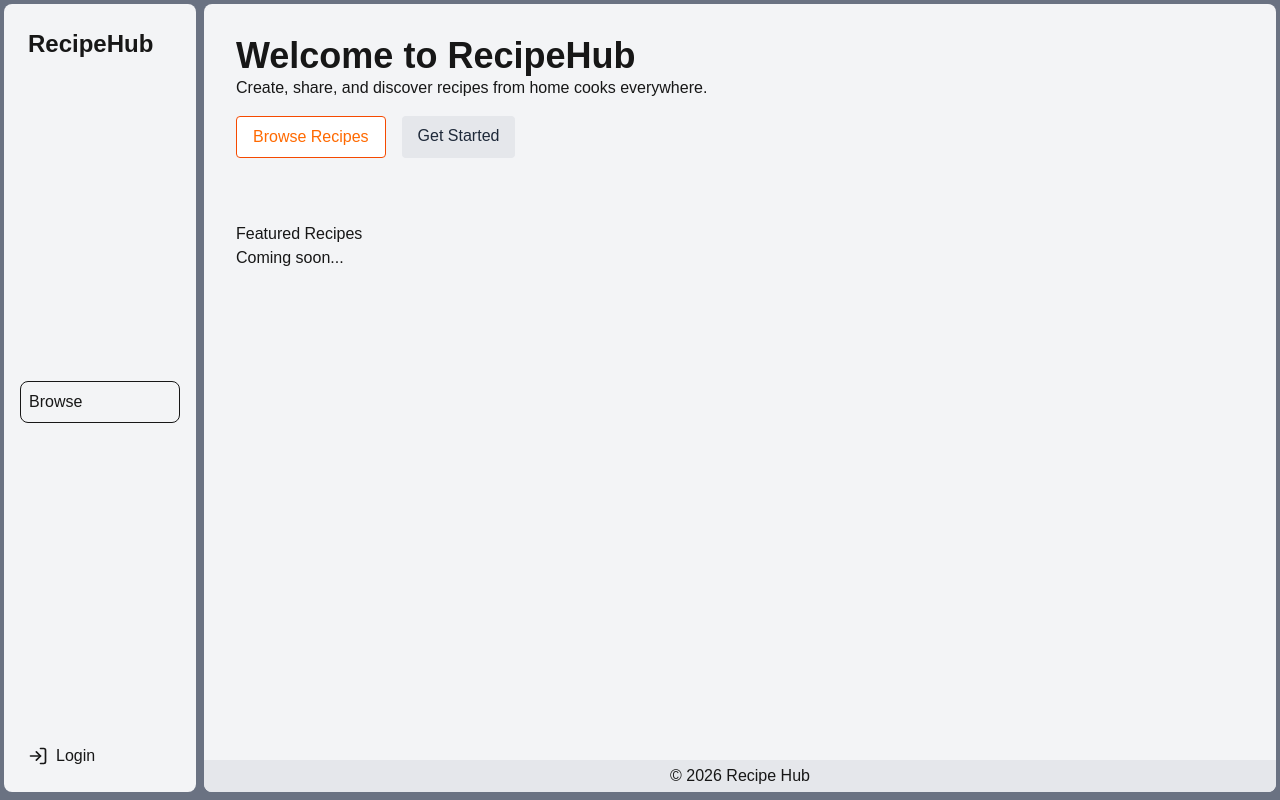
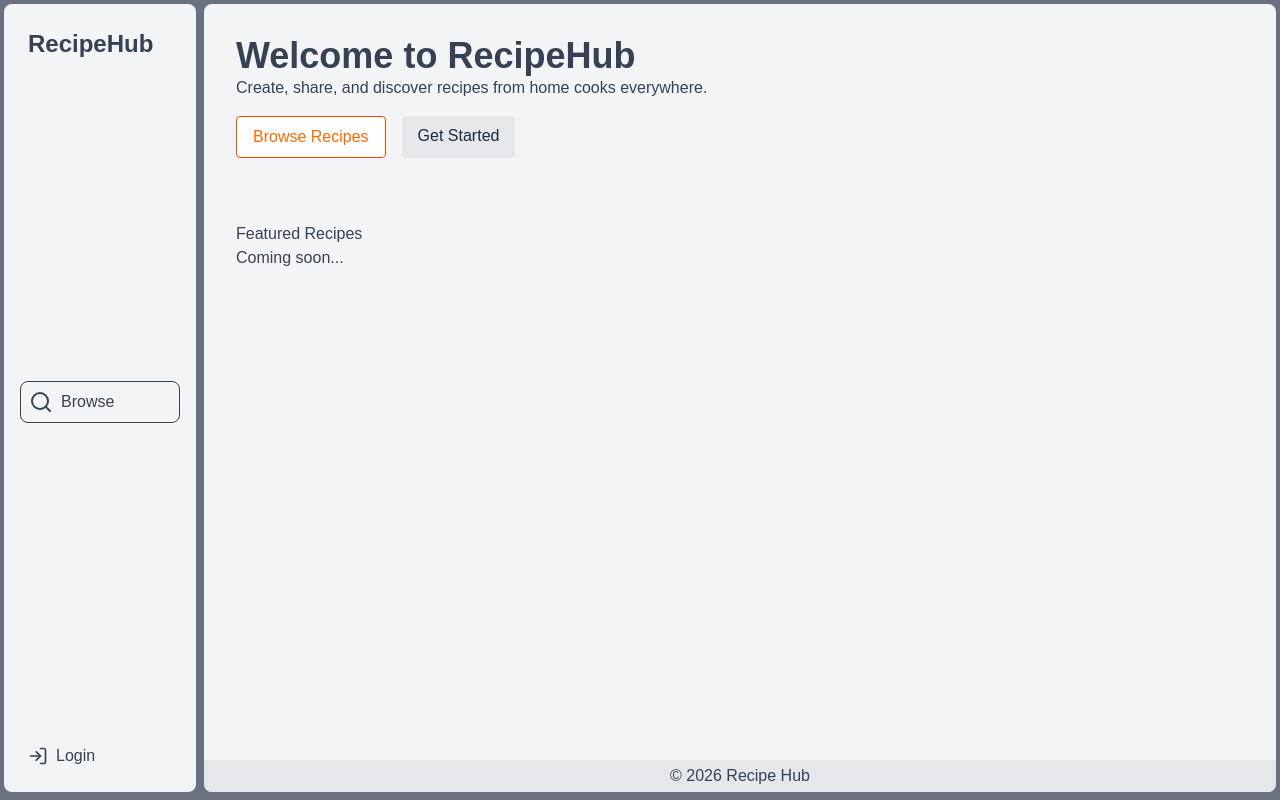
Before and after one commit to limanjohnson/RecipeHub, a Next.js app in the folder recipe-hub/: page / in a window 1280 px wide. Built offline with nearby package versions, Linux system fonts and the light colour scheme; no server answers.

Commit message:
Conditional nav menu Dashboard item displays if a user is logged in. Login button changes to log out if user is logged in.

```diff
--- a/recipe-hub/app/layout.tsx
+++ b/recipe-hub/app/layout.tsx
@@ -1,17 +1,31 @@
 import type { Metadata } from 'next';
 import './globals.css';
-import { LogIn, User, UserCircle } from 'lucide-react';
+import { LogIn, User, UserCircle, Search, LogOut } from 'lucide-react';
+import { createClient } from '@/lib/supabase/server';
+import { redirect } from 'next/navigation';
+
+const supabase = await createClient()
+const { data: { user } } = await supabase.auth.getUser()
 
 export const metadata: Metadata = {
   title: "Recipe Hub",
   description: "Create, share, and discover recipes",
 };
 
-export default function RootLayout({
+export async function signOut() {
+  "use server"
+  const supabase = await createClient();
+  await supabase.auth.signOut();
+  return redirect('/');
+}
+
+export default async function RootLayout({
   children,
 }: {
   children: React.ReactNode;
 }) {
+  const supabase = await createClient()
+  const { data: { user } } = await supabase.auth.getUser()
   return (
     <html lang="en">
       <body>
@@ -19,25 +33,49 @@ export default function RootLayout({
           {/* <header className="bg-gray-200 dark:text-gray-500 ">
             TODO: Search Bar
           </header> */}
-          <nav className="flex flex-col w-48 p-4 justify-between bg-gray-100 m-1 rounded-lg">
+          <nav className="flex flex-col w-48 p-4 justify-between bg-gray-100 m-1 rounded-lg text-gray-700">
             <a href="/" className="p-2 text-2xl font-bold relative group">
             RecipeHub
             <span className="absolute bottom-0 left-0 w-0 h-1 bg-orange-500 group-hover:w-full transition-all duration-300"></span>
             </a>
-            <div  className="p-2 border rounded-lg hover:bg-gray-300 transition">
-              <a href="/recipes">Browse</a>
+            <div className="flex flex-col gap-2">
+              <div className="p-2 border rounded-lg hover:bg-gray-300 transition duration-300">
+              <a href="/recipes" className="flex gap-2"><Search />Browse</a>
+
+            </div>
+              {user && (
+                <div className="p-2 border rounded-lg hover:bg-gray-300 transition duration-300">
+                  <a href="/dashboard" className="flex gap-2">
+                    <UserCircle size={20} /> Dashboard
+                  </a>
+                </div>
+              )}
             </div>
             <div className="p-2 ">
+              {!user && (
               <a href="/login" className="relative group flex flex-row items-center gap-2">
-              <LogIn size={20} />Login
+                <LogIn size={20} />Login
               <span className="absolute bottom-0 left-0 w-0 h-0.5 bg-orange-500 group-hover:w-full transition-all duration-300"></span>
               </a>
+              )}
+              {user && (
+                <>
+                  <form action={signOut}>
+                    <button type="submit" className="w-full">
+                      <a className="relative group flex flex-row items-center gap-2">
+                        <LogOut size={20} />Logout
+                        <span className="absolute bottom-0 left-0 w-0 h-0.5 bg-orange-500 group-hover:w-full transition-all duration-300"></span>
+                      </a>
+                    </button>
+                  </form>
+                </>
+              )}
 
             </div>
 
           </nav>
 
-          <div className="flex flex-col flex-1 bg-gray-100 m-1 rounded-lg">
+          <div className="flex flex-col flex-1 bg-gray-100 m-1 rounded-lg text-gray-700">
             <main className="flex-grow ">{children}</main>
             <footer className="flex h-8 justify-center bg-gray-200 items-center rounded-b-lg">
               <p>&copy; 2026 Recipe Hub</p>
--- a/recipe-hub/app/login/page.tsx
+++ b/recipe-hub/app/login/page.tsx
@@ -31,7 +31,7 @@ export default function LoginPage() {
     setLoading(false)
 
     if (!error) {
-      router.push('/dashboard')
+      window.location.href = '/dashboard'
     }
   }
 
--- /dev/null
+++ b/recipe-hub/lib/supabase/server.ts
@@ -0,0 +1,25 @@
+import { createServerClient } from '@supabase/ssr';
+import { cookies } from 'next/headers';
+
+export async function createClient() {
+    const cookieStore = await cookies()
+
+    return createServerClient(
+        process.env.NEXT_PUBLIC_SUPABASE_URL!,
+        process.env.NEXT_PUBLIC_SUPABASE_PUBLISHABLE_DEFAULT_KEY!,
+        {
+            cookies: {
+                getAll() {
+                    return cookieStore.getAll()
+                },
+                setAll(cookiesToSet) {
+                    try{
+                        cookiesToSet.forEach(({ name, value, options }) => cookieStore.set(name, value, options))
+                    } catch (error){
+                        console.error("Error setting cookies in server component:", error);
+                    }
+                }
+            }
+        }
+    )
+}
```
